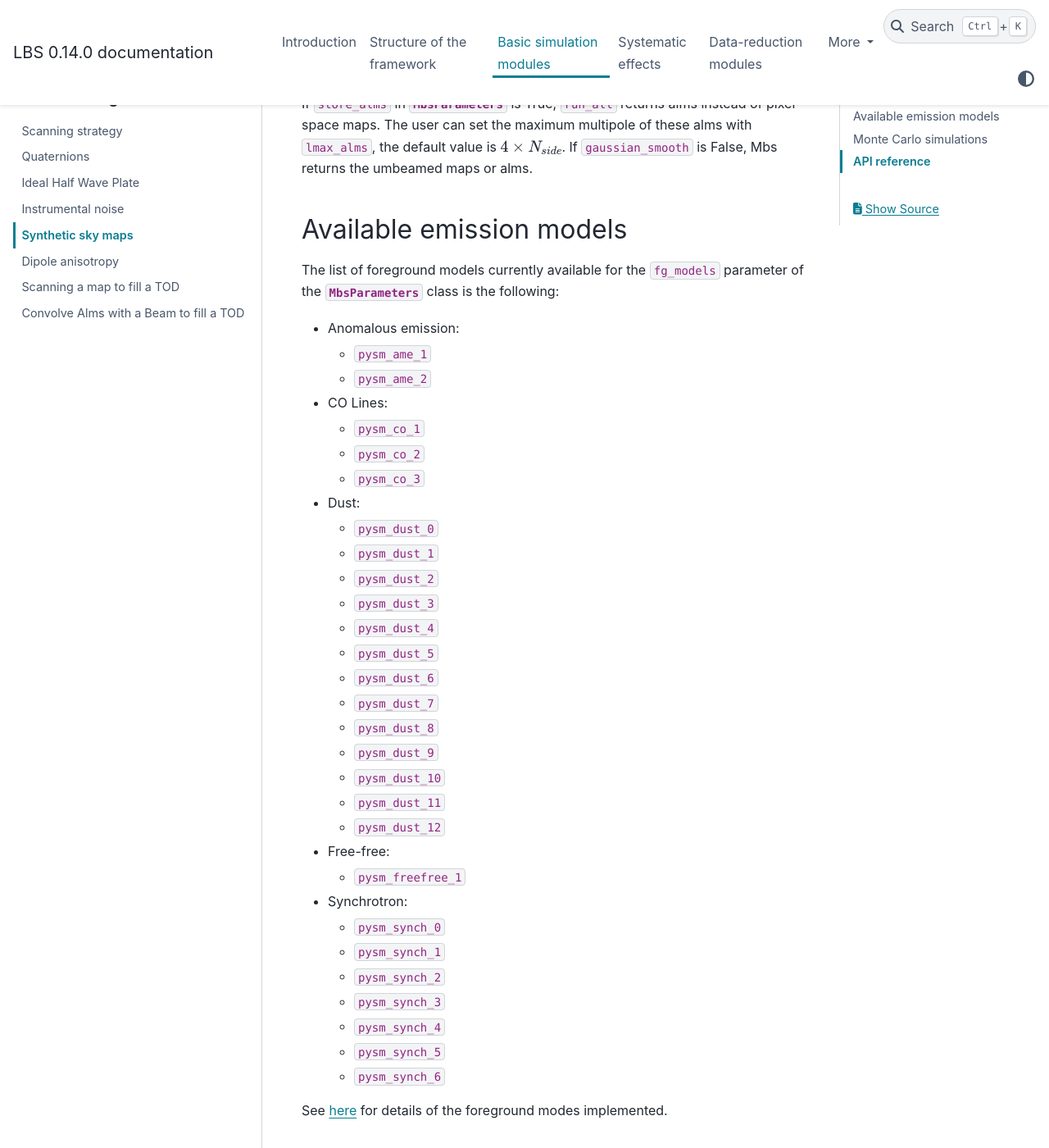
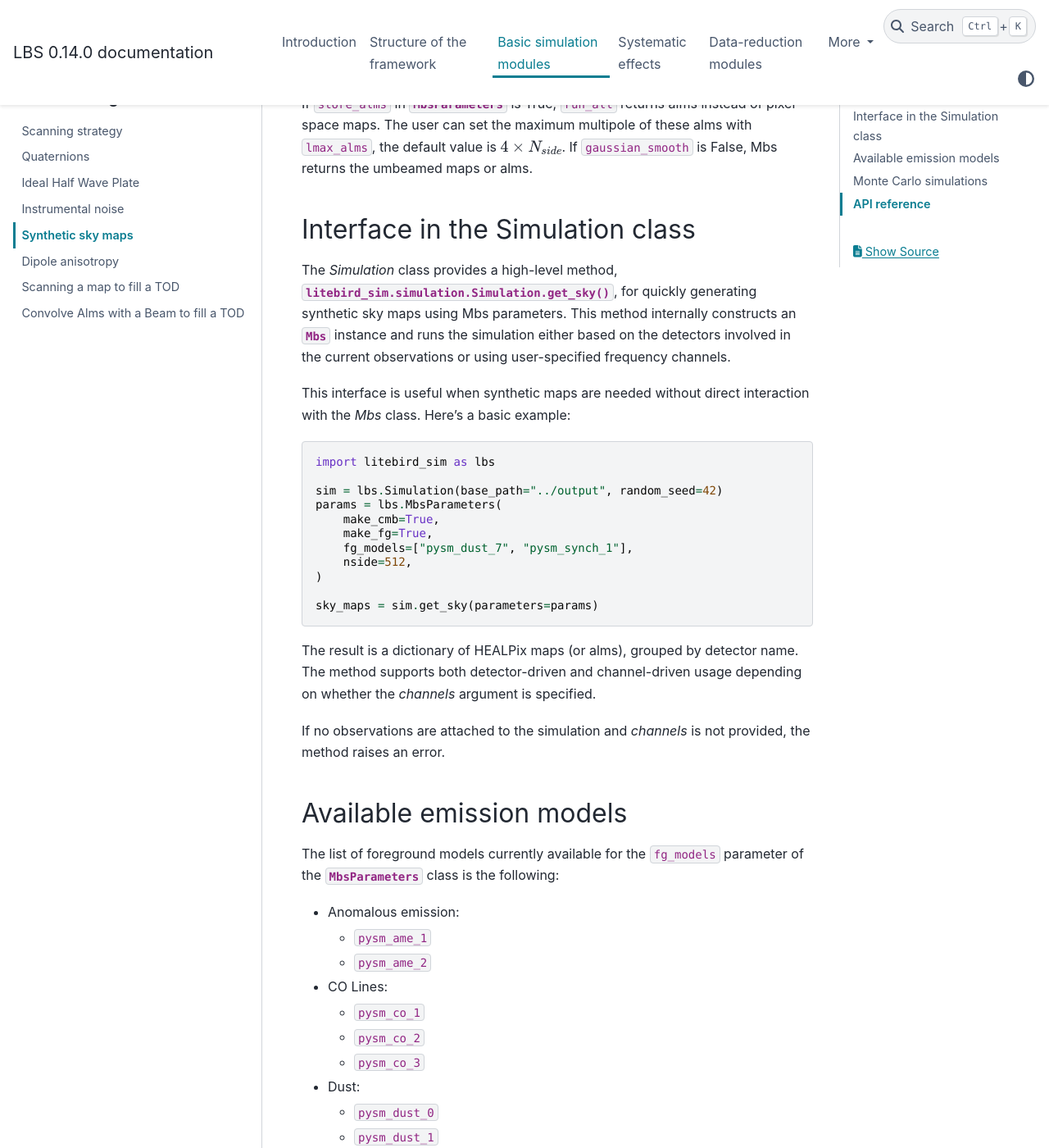
Before and after one commit to litebird/litebird_sim, a Sphinx documentation site: the page built from docs/source/sky_maps.rst, in a window 1280 px wide and 1400 px high, scrolled down 1569 px. Shown: the whole window at 82% size. Built offline with Sphinx 7.4.7 and the PyData theme 0.15.4, drawn with Linux system fonts in a browser that asks for light colours.

Commit message:
some documentation

```diff
--- a/docs/source/simulations.rst
+++ b/docs/source/simulations.rst
@@ -537,7 +537,7 @@ TODs of the simulations can be also zeroed easly with::
 
 See the documentation in :ref:`observations`, :ref:`scanning-strategy`
 :ref:`dipole-anisotropy`, :ref:`noise`, :ref:`mapscanning`, :ref:`mapmaking`,
-:ref:`beamconvolution` for details of the single functions.
+:ref:`beamconvolution`, :ref:`Mbs`, for details of the single functions.
 
 
 Data splits
--- a/docs/source/sky_maps.rst
+++ b/docs/source/sky_maps.rst
@@ -62,6 +62,41 @@ returns alms instead of pixel space maps. The user can set the maximum
 multipole of these alms with ``lmax_alms``, the default value is
 :math:`4\times N_{side}`. If ``gaussian_smooth`` is False, Mbs returns
 the umbeamed maps or alms.
+
+
+Interface in the Simulation class
+---------------------------------
+
+The `Simulation` class provides a high-level method,
+:meth:`litebird_sim.simulation.Simulation.get_sky`, for quickly generating
+synthetic sky maps using Mbs parameters. This method internally constructs
+an :class:`.Mbs` instance and runs the simulation either based on the
+detectors involved in the current observations or using user-specified
+frequency channels.
+
+This interface is useful when synthetic maps are needed without direct
+interaction with the `Mbs` class. Here's a basic example:
+
+.. code-block:: python
+
+    import litebird_sim as lbs
+
+    sim = lbs.Simulation(base_path="../output", random_seed=42)
+    params = lbs.MbsParameters(
+        make_cmb=True,
+        make_fg=True,
+        fg_models=["pysm_dust_7", "pysm_synch_1"],
+        nside=512,
+    )
+
+    sky_maps = sim.get_sky(parameters=params)
+
+The result is a dictionary of HEALPix maps (or alms), grouped by detector name.
+The method supports both detector-driven and channel-driven usage depending
+on whether the `channels` argument is specified.
+
+If no observations are attached to the simulation and `channels` is not provided,
+the method raises an error.
 
 
 Available emission models
```
